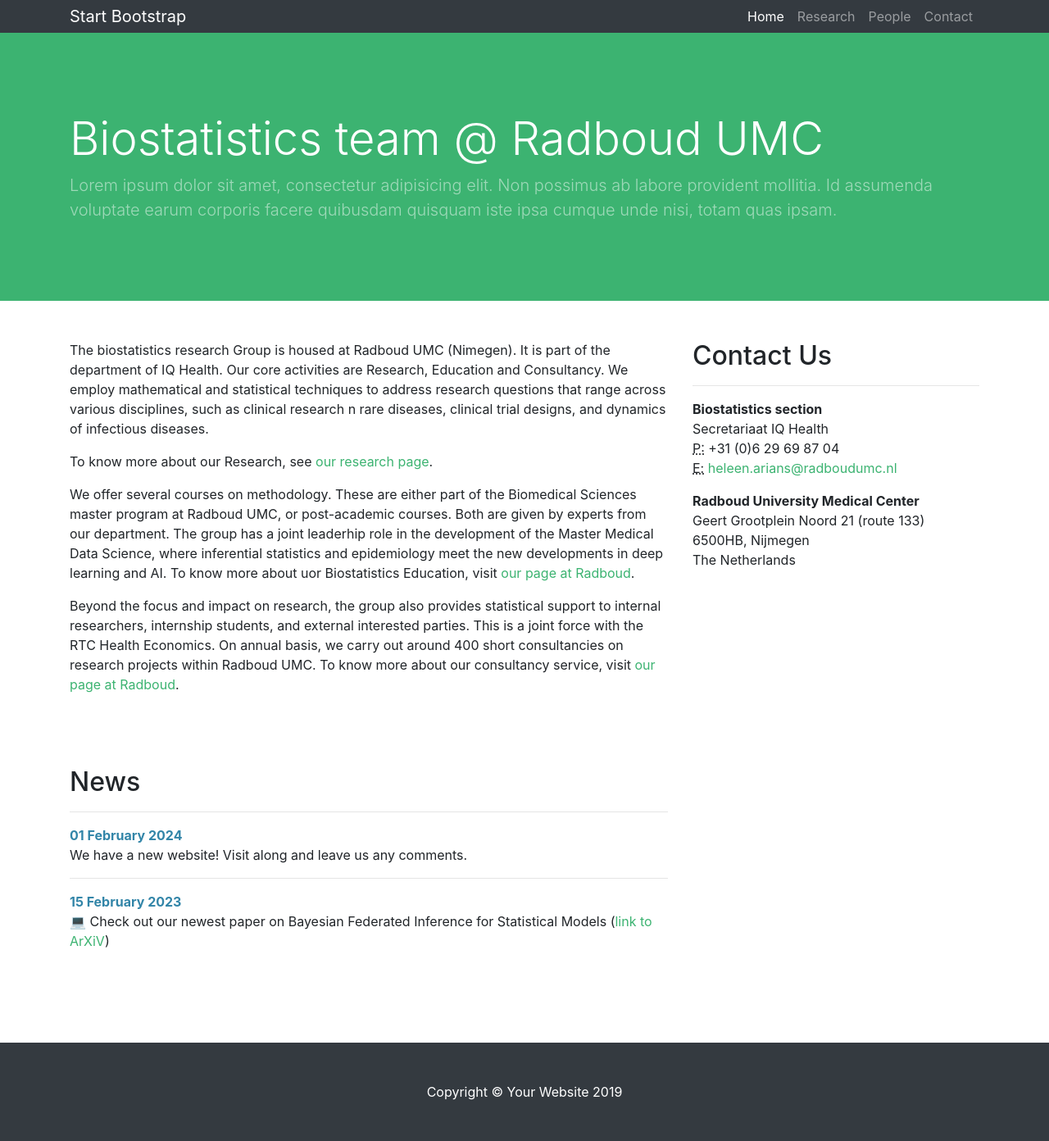
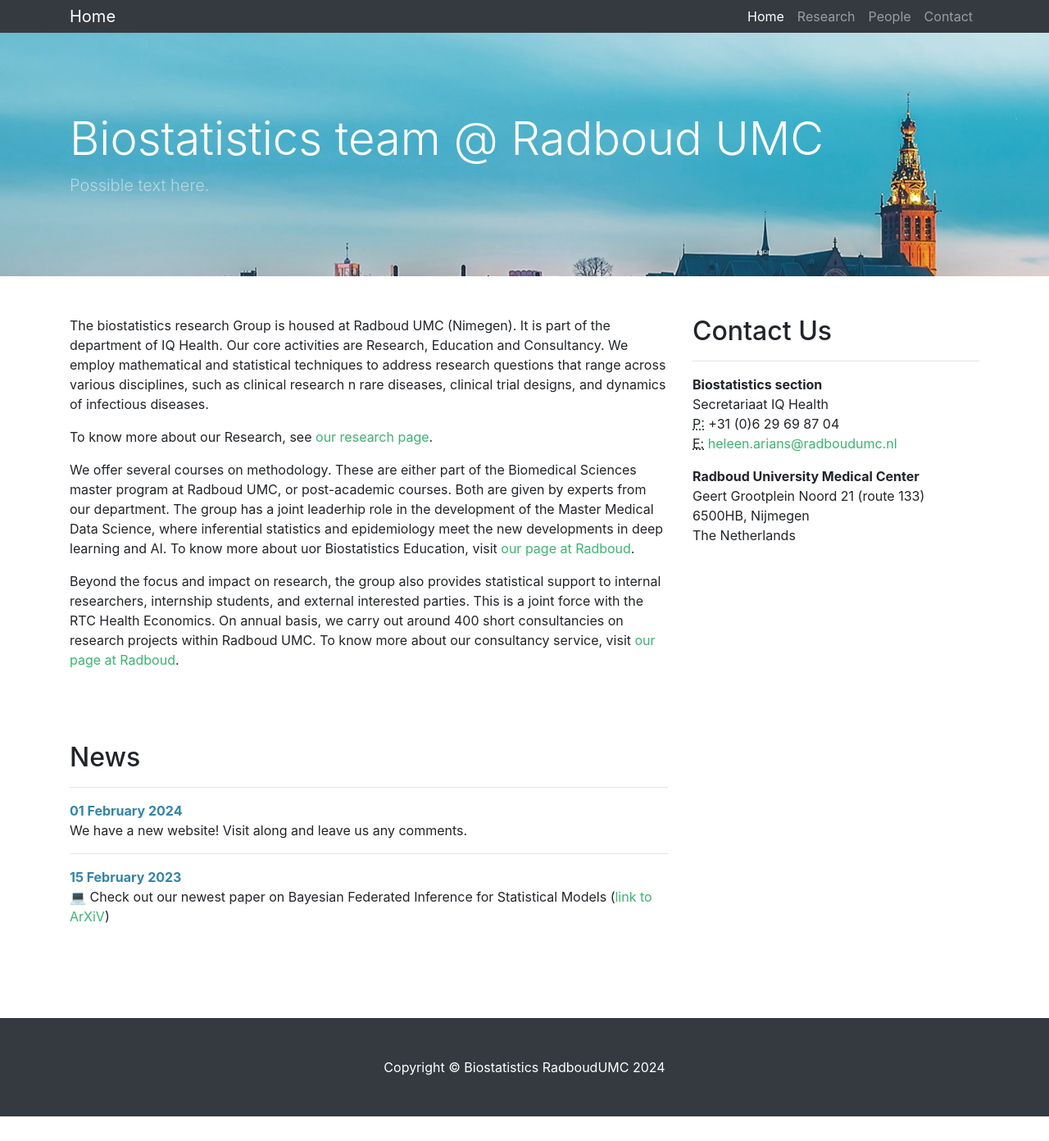
Before and after one commit to radboudumc-biostatistics/radboudumc-biostatistics.github.io, a Jekyll site: the page built from index.html, in a window 1280 px wide. Shown: the whole page at 82% size. Built offline with Jekyll 4.4.1, drawn with Linux system fonts in a browser that asks for light colours; after the commit the page ends 1362 px from its top, so only the background shows below that.

Commit message:
update header, navigation

```diff
--- a/_includes/footer.html
+++ b/_includes/footer.html
@@ -2,7 +2,7 @@
 <footer class="py-5 bg-dark">
   <div class="container">
     <p class="m-0 text-center text-white">
-      Copyright &copy; Your Website 2019
+      Copyright &copy; Biostatistics RadboudUMC 2024
     </p>
   </div>
   <!-- /.container -->
--- a/_includes/header.html
+++ b/_includes/header.html
@@ -1,5 +1,5 @@
 <!-- Header -->
-<header class="bg-primary py-5 mb-5">
+<header class="bg-primary py-5 mb-5" style="background-image: url('/assets/pictures/loyd-nijmegen_skyline.jpg');">
   <div class="container h-100">
     <div class="row h-100 align-items-center">
       <div class="col-lg-12">
@@ -7,10 +7,7 @@
           Biostatistics team @ Radboud UMC
         </h1>
         <p class="lead mb-5 text-white-50">
-          Lorem ipsum dolor sit amet, consectetur adipisicing elit. Non possimus
-          ab labore provident mollitia. Id assumenda voluptate earum corporis
-          facere quibusdam quisquam iste ipsa cumque unde nisi, totam quas
-          ipsam.
+          Possible text here.
         </p>
       </div>
     </div>
--- a/_includes/navigation.html
+++ b/_includes/navigation.html
@@ -2,7 +2,7 @@
 <nav class="navbar navbar-expand-lg navbar-dark bg-dark">
   <div class="container">
     <a class="navbar-brand js-scroll-trigger" href="{{ site.baseurl }}/"
-      >Start Bootstrap</a
+      >Home</a
     >
     <button
       class="navbar-toggler ml-auto"
```
